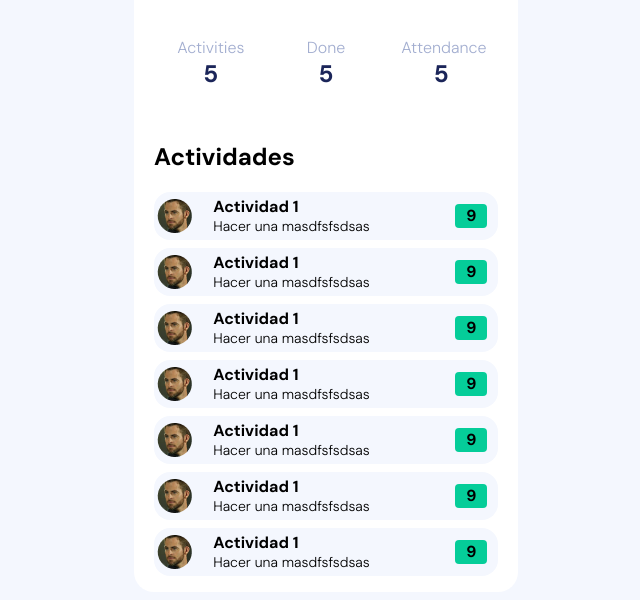
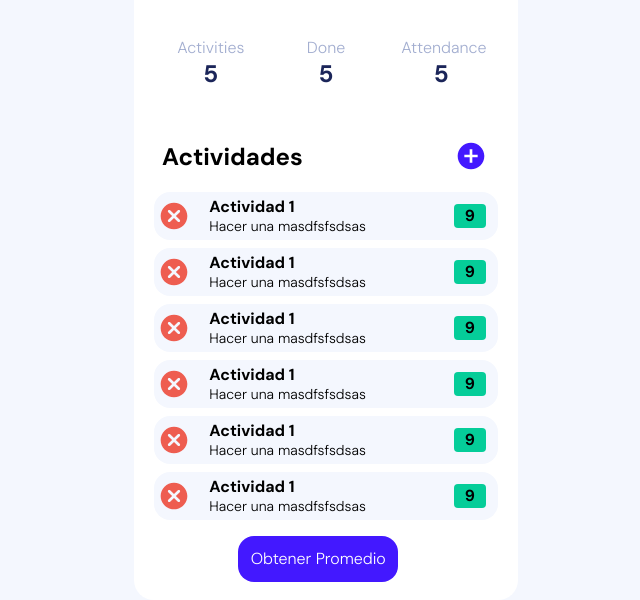
Before and after one commit to Gerguzon/Herramienta-Maestros-MVP, a plain HTML site: page index.html in a window 1280 px wide. Shown: the part 255-855 px from the top of the page, without its empty margins (314-954 px from the left). Drawn offline with Linux system fonts and the light colour scheme.

Commit message:
Some UI CHanges
I added some buttons, to add activities, delete it and calculate the score, its just the UI

```diff
--- a/css/list.css
+++ b/css/list.css
@@ -1,5 +1,7 @@
 main .list-container {
     inline-size: 21.5rem ;
+    margin-bottom: 4rem;
+    position: relative;
 
 }
 
@@ -14,6 +16,50 @@ main .list-container {
     margin-inline-end: 5rem;
 }
 
+/* title */
+
+
+.title-list {
+    display: flex;
+    align-items: center;
+    justify-content: space-between;
+}
+
+
+.title-list h2 {
+    margin-inline-start: .5rem;
+}
+
+.title-list .add-activity {
+    block-size: 2rem;
+    inline-size: 2rem;
+    display: flex;
+    justify-content: center;
+    background-color: var(--white);
+    border: 0;
+    background-image: url("../assets/plus-activity.svg");
+    background-repeat: no-repeat;
+    background-size: cover;
+    margin-inline-end: .7rem;
+
+}
+
+.title-list .add-activity:hover {
+    cursor: pointer;
+    transform: scale(1.1);
+}
+
+.title-list .add-activity:active {
+    transform: scale(.8);
+}
+
+
+
+
+
+
+
+
 .list-container .list-activities .list-item {
     display: flex;
     align-items: center;
@@ -24,12 +70,37 @@ main .list-container {
     border-radius: 1rem;
 }
 
-.list-item picture {
+.list-item .delete-activity {
+    block-size: 2rem;
+    inline-size: 2rem;
+    display: flex;
+    justify-content: center;
+    background-color: var(--grey-300);
+    border: 0;
+    background-image: url("../assets/delete-activity.svg");
+    background-repeat: no-repeat;
+    background-size: cover;
+    margin-inline-end: .7rem;
+
+}
+
+.list-item .delete-activity:hover{
+    cursor: pointer;
+    transform: scale(1.1);
+
+}
+
+.list-item .delete-activity:active{
+    transform: scale(.8);
+}
+
+
+/* .list-item picture {
     display: flex;
     justify-content: center;
     align-items: center;
     margin-inline-end: 1rem;
-}
+} */
 
 .list-item .activity-description h3 {
     margin: 0;
@@ -57,3 +128,32 @@ main .list-container {
     justify-self: end;
     margin-inline-end: .5rem;
 }
+
+/* botton */
+
+.score-button {
+    display: flex;
+    justify-content: center;
+    align-items: center;
+    position: absolute;
+    right: 29%;
+    inline-size: 10rem;
+    block-size: 2.87rem;
+    background-color: var(--purple);
+    color: var(--white);
+    font-size: 16px;
+    font-weight: 500;
+    text-decoration: none;
+    border-radius: 1rem;
+
+}
+
+
+.score-button:hover {
+    cursor: pointer;
+    transform: scale(1.1);
+}
+
+.score-button:active {
+    transform: scale(.8);
+}
--- a/css/styles.css
+++ b/css/styles.css
@@ -8,6 +8,7 @@
     --grey-300: #F4F7FE;
     --grey-600: #A3AED0;
     --green-good: #05CD99;
+    --purple:#4318FF;
 
 }
 
@@ -37,4 +38,5 @@ main {
     row-gap: 2.5rem;
     border-radius: 0px 0px 20px 20px ;
 
+
 }
--- a/index.html
+++ b/index.html
@@ -55,14 +55,96 @@
 
                 <div class="title-list">
                     <h2>Actividades</h2>
+                    <button class="add-activity"></button>
                 </div>
 
                 <div class="list-activities">
 
                     <div class="list-item">
-                        <picture>
-                            <img src="./assets/activity-1.png" alt=" imagen relacionada con la actividad">
-                        </picture>
+                        <!-- <picture>
+                            <img src="./assets/activity-1.png" alt="foto de actividad">
+                        </picture> -->
+                        <button class="delete-activity"></button>
+
+                        <div class="activity-description">
+                            <h3> Actividad 1</h3>
+                            <p> Hacer una masdfsfsdsas </p>
+                        </div>
+
+                        <div class="activity-score">
+                            <p>9</p>
+                        </div>
+
+                    </div>
+                    <div class="list-item">
+                        <!-- <picture>
+                            <img src="./assets/activity-1.png" alt="foto de actividad">
+                        </picture> -->
+                        <button class="delete-activity"></button>
+
+                        <div class="activity-description">
+                            <h3> Actividad 1</h3>
+                            <p> Hacer una masdfsfsdsas </p>
+                        </div>
+
+                        <div class="activity-score">
+                            <p>9</p>
+                        </div>
+
+                    </div>
+                    <div class="list-item">
+                        <!-- <picture>
+                            <img src="./assets/activity-1.png" alt="foto de actividad">
+                        </picture> -->
+                        <button class="delete-activity"></button>
+
+                        <div class="activity-description">
+                            <h3> Actividad 1</h3>
+                            <p> Hacer una masdfsfsdsas </p>
+                        </div>
+
+                        <div class="activity-score">
+                            <p>9</p>
+                        </div>
+
+                    </div>
+                    <div class="list-item">
+                        <!-- <picture>
+                            <img src="./assets/activity-1.png" alt="foto de actividad">
+                        </picture> -->
+                        <button class="delete-activity"></button>
+
+                        <div class="activity-description">
+                            <h3> Actividad 1</h3>
+                            <p> Hacer una masdfsfsdsas </p>
+                        </div>
+
+                        <div class="activity-score">
+                            <p>9</p>
+                        </div>
+
+                    </div>
+                    <div class="list-item">
+                        <!-- <picture>
+                            <img src="./assets/activity-1.png" alt="foto de actividad">
+                        </picture> -->
+                        <button class="delete-activity"></button>
+
+                        <div class="activity-description">
+                            <h3> Actividad 1</h3>
+                            <p> Hacer una masdfsfsdsas </p>
+                        </div>
+
+                        <div class="activity-score">
+                            <p>9</p>
+                        </div>
+
+                    </div>
+                    <div class="list-item">
+                        <!-- <picture>
+                            <img src="./assets/activity-1.png" alt="foto de actividad">
+                        </picture> -->
+                        <button class="delete-activity"></button>
 
                         <div class="activity-description">
                             <h3> Actividad 1</h3>
@@ -75,98 +157,11 @@
 
                     </div>
 
-                    <div class="list-item">
-                        <picture>
-                            <img src="./assets/activity-1.png" alt=" imagen relacionada con la actividad">
-                        </picture>
 
-                        <div class="activity-description">
-                            <h3> Actividad 1</h3>
-                            <p> Hacer una masdfsfsdsas </p>
-                        </div>
 
-                        <div class="activity-score">
-                            <p>9</p>
-                        </div>
+                </div>
 
-                    </div>
-
-                    <div class="list-item">
-                        <picture>
-                            <img src="./assets/activity-1.png" alt=" imagen relacionada con la actividad">
-                        </picture>
-
-                        <div class="activity-description">
-                            <h3> Actividad 1</h3>
-                            <p> Hacer una masdfsfsdsas </p>
-                        </div>
-
-                        <div class="activity-score">
-                            <p>9</p>
-                        </div>
-
-                    </div>
-                    <div class="list-item">
-                        <picture>
-                            <img src="./assets/activity-1.png" alt=" imagen relacionada con la actividad">
-                        </picture>
-
-                        <div class="activity-description">
-                            <h3> Actividad 1</h3>
-                            <p> Hacer una masdfsfsdsas </p>
-                        </div>
-
-                        <div class="activity-score">
-                            <p>9</p>
-                        </div>
-
-                    </div>
-                    <div class="list-item">
-                        <picture>
-                            <img src="./assets/activity-1.png" alt=" imagen relacionada con la actividad">
-                        </picture>
-
-                        <div class="activity-description">
-                            <h3> Actividad 1</h3>
-                            <p> Hacer una masdfsfsdsas </p>
-                        </div>
-
-                        <div class="activity-score">
-                            <p>9</p>
-                        </div>
-
-                    </div>
-                    <div class="list-item">
-                        <picture>
-                            <img src="./assets/activity-1.png" alt=" imagen relacionada con la actividad">
-                        </picture>
-
-                        <div class="activity-description">
-                            <h3> Actividad 1</h3>
-                            <p> Hacer una masdfsfsdsas </p>
-                        </div>
-
-                        <div class="activity-score">
-                            <p>9</p>
-                        </div>
-
-                    </div>
-                    <div class="list-item">
-                        <picture>
-                            <img src="./assets/activity-1.png" alt=" imagen relacionada con la actividad">
-                        </picture>
-
-                        <div class="activity-description">
-                            <h3> Actividad 1</h3>
-                            <p> Hacer una masdfsfsdsas </p>
-                        </div>
-
-                        <div class="activity-score">
-                            <p>9</p>
-                        </div>
-
-                    </div>
-                </div>
+                <a href="#" class="score-button"> Obtener Promedio </a>
             </div>
 
 
```
Also changed, not shown: assets/delete-activity.svg (added), assets/plus-activity.svg (added).
